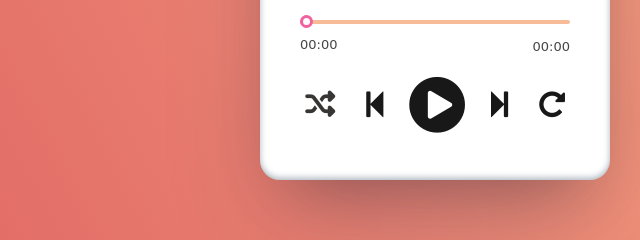
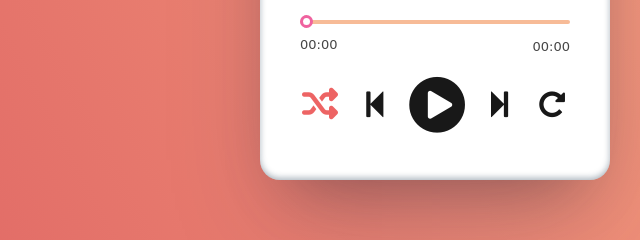
Before and after one commit to fmkash/mp3-web-player, a plain HTML site: page index.html in a window 1280 px wide. In both pictures the pointer is over the icon 525 px from the left and 604 px from the top of the page. Shown: the part 500-740 px from the top of the page, 205-845 px from the left. Drawn offline with Linux system fonts and the light colour scheme.

Commit message:
ci (style.css) : add scale feature to .buttons

```diff
--- a/style.css
+++ b/style.css
@@ -96,7 +96,8 @@ background-image: linear-gradient(90deg, #FF9A8B 0%, #FF6A88 55%, #FF99AC 100%);
   transition: 0.2s;
 }
 .buttons i:hover {
-  color: #23211f;
+  color: #ec5454;
+  scale: 120%;
 }
 .buttons .playpause-track i {
   font-size: 65px;
```
